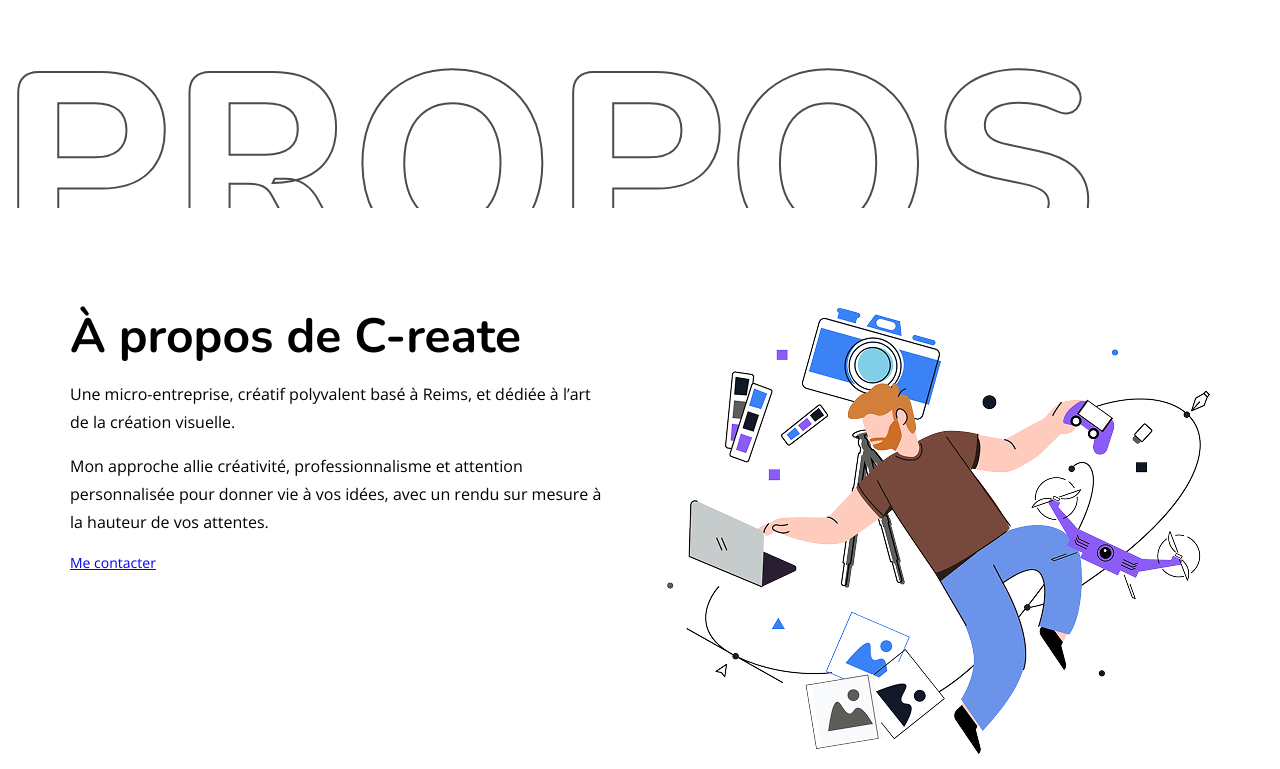
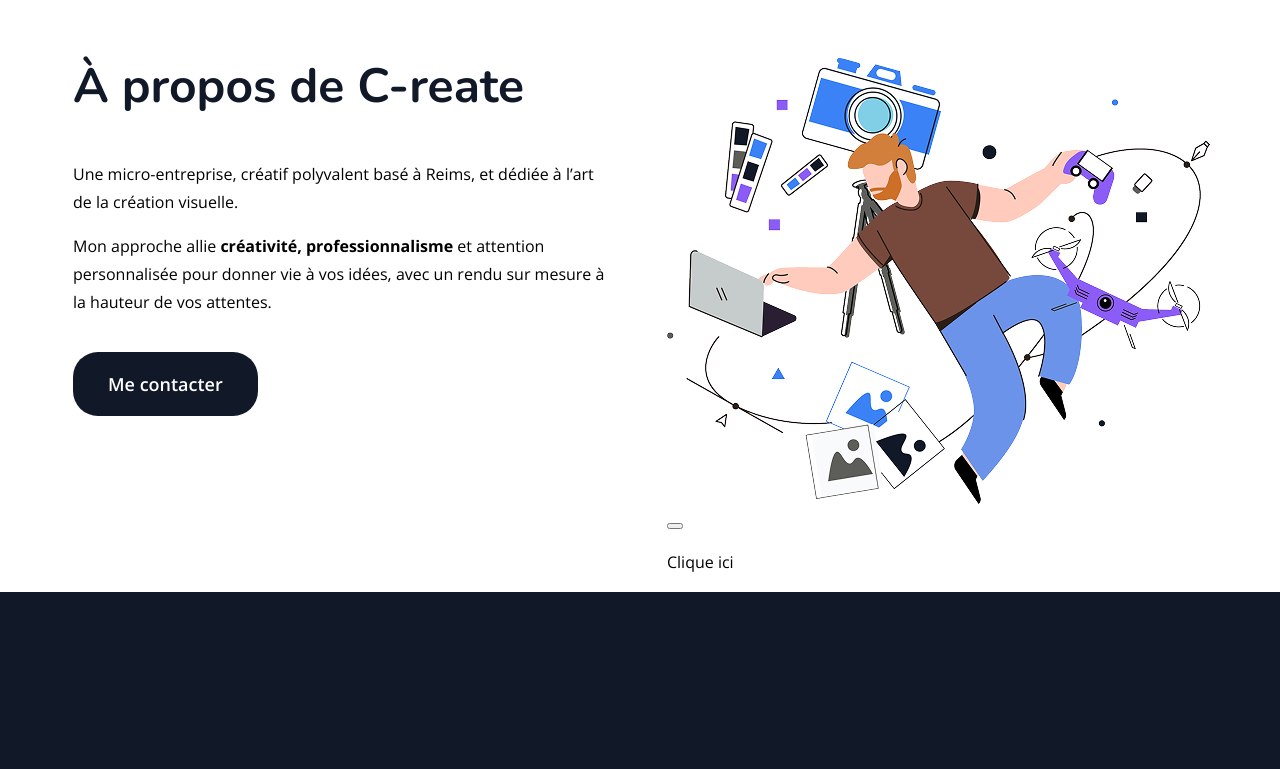
Before and after one commit to KlaimanP/C-reate, a plain HTML site: page index.html in a window 1280 px wide. Shown: the part 2122-2891 px from the top of the page. After the commit the page ends 2714 px from the top, so only its background shows below. Drawn offline with nearby package versions, Linux system fonts and the light colour scheme.

Commit message:
bouton houver

```diff
--- a/index.html
+++ b/index.html
@@ -64,8 +64,10 @@
         <div class="about__pose">
             <div class="about__pose__txt">
                 <h2>À propos de C-reate</h2>
-                <p>Une micro-entreprise, créatif polyvalent basé à Reims, et dédiée à l’art de la création visuelle.</p>
-                <p>Mon approche allie créativité, professionnalisme et attention personnalisée pour donner vie à vos idées, avec un rendu sur mesure à la hauteur de vos attentes.</p>
+                <div class="about__pose__txt__p">
+                    <p>Une micro-entreprise, créatif polyvalent basé à Reims, et dédiée à l’art de la création visuelle.</p>
+                    <p>Mon approche allie <strong>créativité, professionnalisme</strong> et attention personnalisée pour donner vie à vos idées, avec un rendu sur mesure à la hauteur de vos attentes.</p>
+                </div>
                 <a href="#">Me contacter</a>
             </div>
             <div class="about__pose__txt">
--- a/sass/misc/_body.scss
+++ b/sass/misc/_body.scss
@@ -20,9 +20,8 @@ p {
 
 a{
   font-family: "Open Sans", serif;
-  font-size: 14px;
-  font-weight: 400;
-  line-height: 14px;
+  font-size: 18px;
+  font-weight: 600;
 }
 
 .mention{
--- a/sass/views/_about.scss
+++ b/sass/views/_about.scss
@@ -10,7 +10,7 @@
         top: 90px;
         z-index: -1;
         background-color: $white;
-            padding: 400px 0 0 0;
+        padding: 150px 0 0 0;
 
         &__contour{
             font-family: "Nunito", sans-serif;
@@ -30,9 +30,36 @@
         background-color: $white;
         gap:54px;
         padding-top:100px;
+
         &__txt{
-            width: 543px;
+            width: 540px;
 
+            &__p{
+                padding-bottom: 40px;
+            }
+        }
+
+        &__txt h2{
+            padding-bottom:30px;
+            color: $tertiaryColor;
+        }
+
+        &__txt a{
+            padding:20px 35px;
+            color: white;
+            background: $tertiaryColor;
+            border: none;
+            border-radius: 25px;
+            text-decoration: none;
+            cursor: pointer;
+            transition: all 0.3s ease;
+        }
+
+        &__txt a:hover{
+            transform: scale(1.08);
+            border-radius:10px;
+            box-shadow: 0 12px 24px rgba(79, 172, 254, 0.4);
+            background: $primaryColor;
         }
     }
 }
```
Also changed, not shown: dist/css/main.css, dist/css/mainmin.css.
